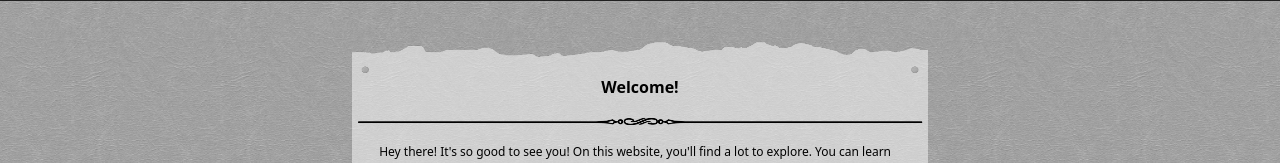
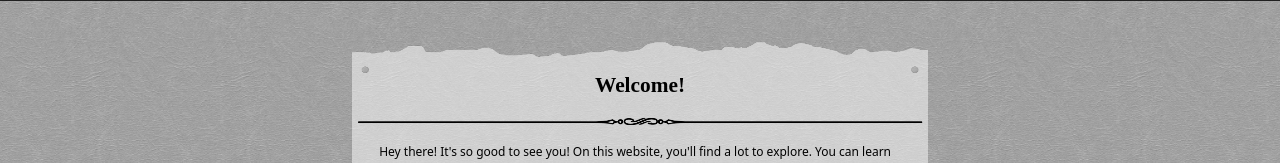
Before and after one commit to SHOTA-ZUXROK/ZUXROK-WEBSITE, an Angular app: page /home in a window 1280 px wide. Shown: the part 158-321 px from the top of the page. Built offline with nearby package versions, Linux system fonts and the light colour scheme.

Commit message:
Minor adjustments to website's fonts

```diff
--- a/src/app/components/home/home.scss
+++ b/src/app/components/home/home.scss
@@ -28,9 +28,10 @@
 }
 
 .paper-top h2 {
-    font-size: calc(24 / 1920 * 100vw);
+    font-size: calc(32 / 1920 * 100vw);
     margin: calc(-10 / 1920 * 100vw);
-    font-family: 'Noto Sans', sans-serif;
+    font-family: 'PT Serif', serif;
+    font-weight: bold;
     color: #000000;
 }
 
```
